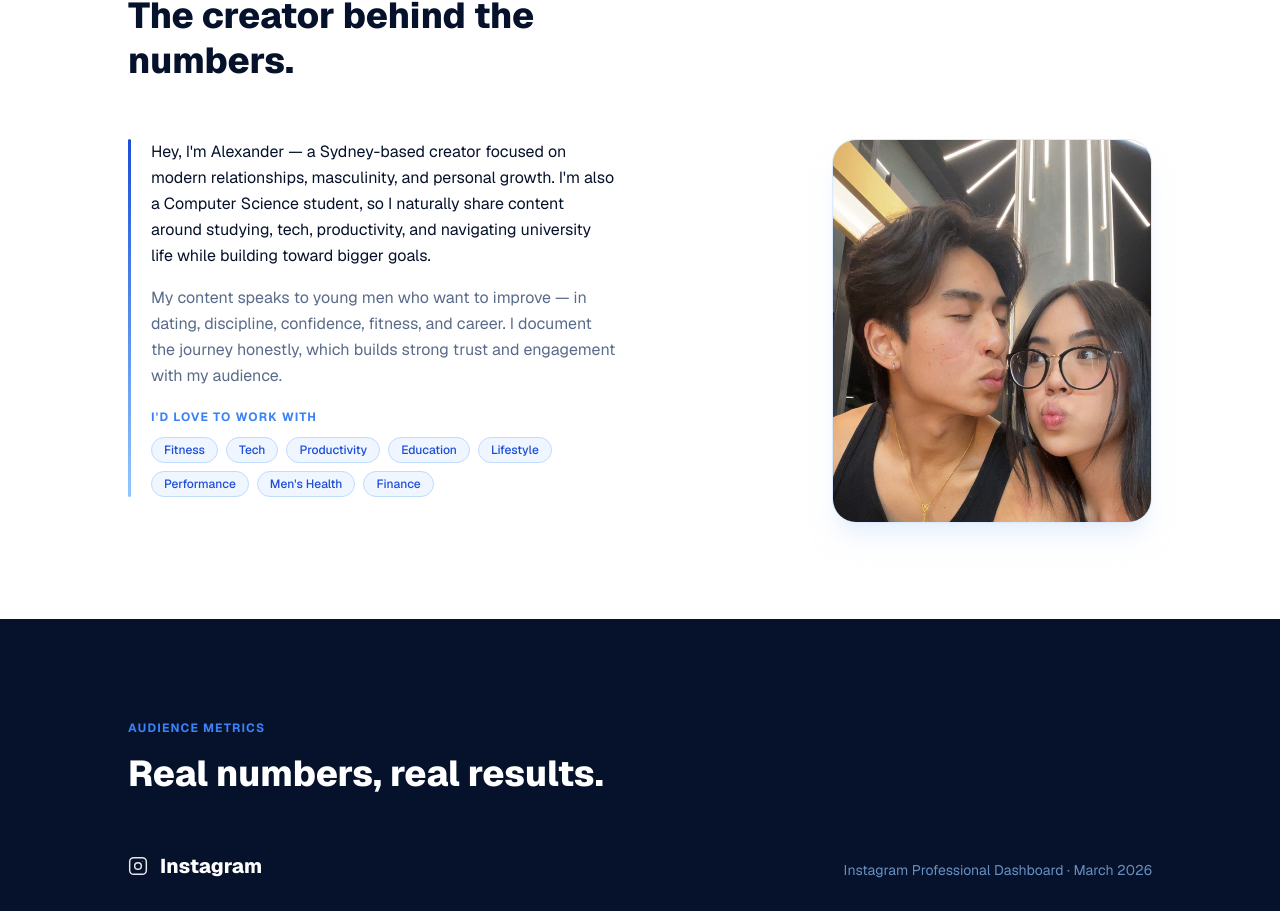
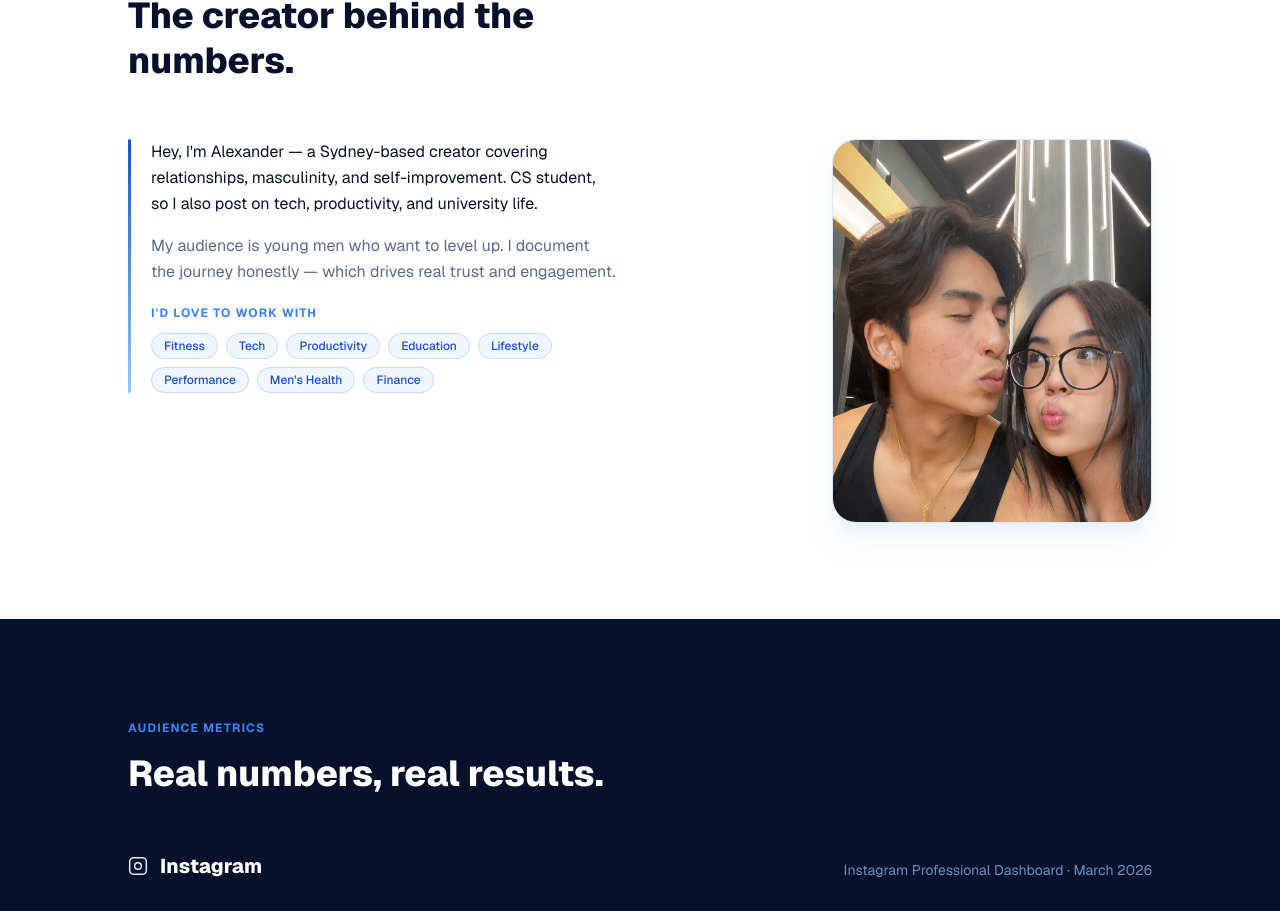
Before and after one commit to alexalex6933/brand-portfolio-website, a Next.js app: page / in a window 1280 px wide. Shown: the part 1053-1964 px from the top of the page. Built offline with nearby package versions, Linux system fonts and the light colour scheme.

Commit message:
fix: Work nav -> #ugc, shorten About bio

```diff
--- a/components/About.tsx
+++ b/components/About.tsx
@@ -20,15 +20,13 @@ export default function About() {
             <div className="w-[3px] rounded-full bg-gradient-to-b from-[#1D4ED8] to-[#93C5FD] flex-shrink-0 self-stretch" />
             <div className="space-y-4">
               <p className="text-base text-[#06122B] leading-relaxed">
-                Hey, I&apos;m Alexander — a Sydney-based creator focused on modern relationships,
-                masculinity, and personal growth. I&apos;m also a Computer Science student, so I
-                naturally share content around studying, tech, productivity, and navigating
-                university life while building toward bigger goals.
+                Hey, I&apos;m Alexander — a Sydney-based creator covering relationships,
+                masculinity, and self-improvement. CS student, so I also post on tech,
+                productivity, and university life.
               </p>
               <p className="text-base text-[#5A6B8A] leading-relaxed">
-                My content speaks to young men who want to improve — in dating, discipline,
-                confidence, fitness, and career. I document the journey honestly, which builds
-                strong trust and engagement with my audience.
+                My audience is young men who want to level up. I document the journey
+                honestly — which drives real trust and engagement.
               </p>
               <div className="space-y-3 pt-1">
                 <p className="text-xs font-bold tracking-widest uppercase text-[#3B82F6]">I&apos;d love to work with</p>
--- a/components/Nav.tsx
+++ b/components/Nav.tsx
@@ -30,7 +30,7 @@ export default function Nav() {
           {[
             { label: "About",   href: "#about" },
             { label: "Metrics", href: "#metrics" },
-            { label: "Work",    href: "#case-studies" },
+            { label: "Work",    href: "#ugc" },
           ].map((l) => (
             <a
               key={l.href}
```
